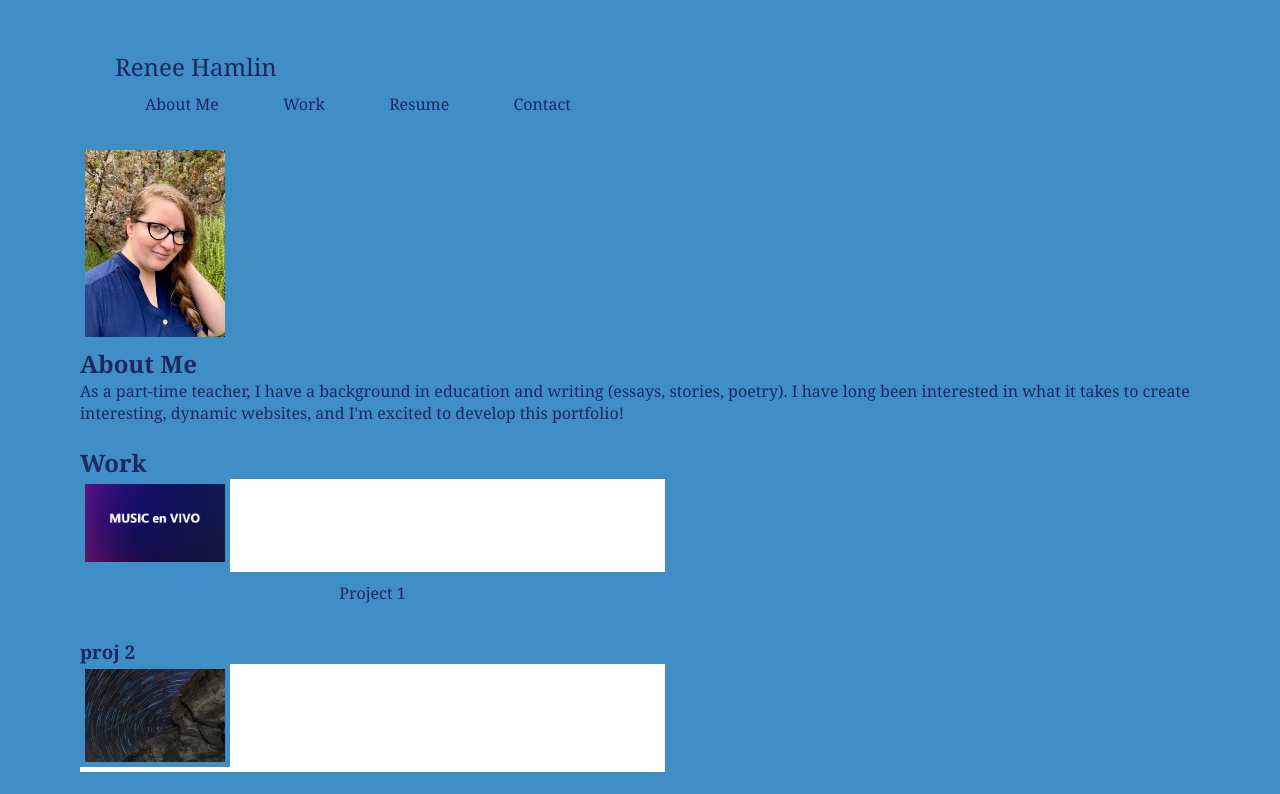
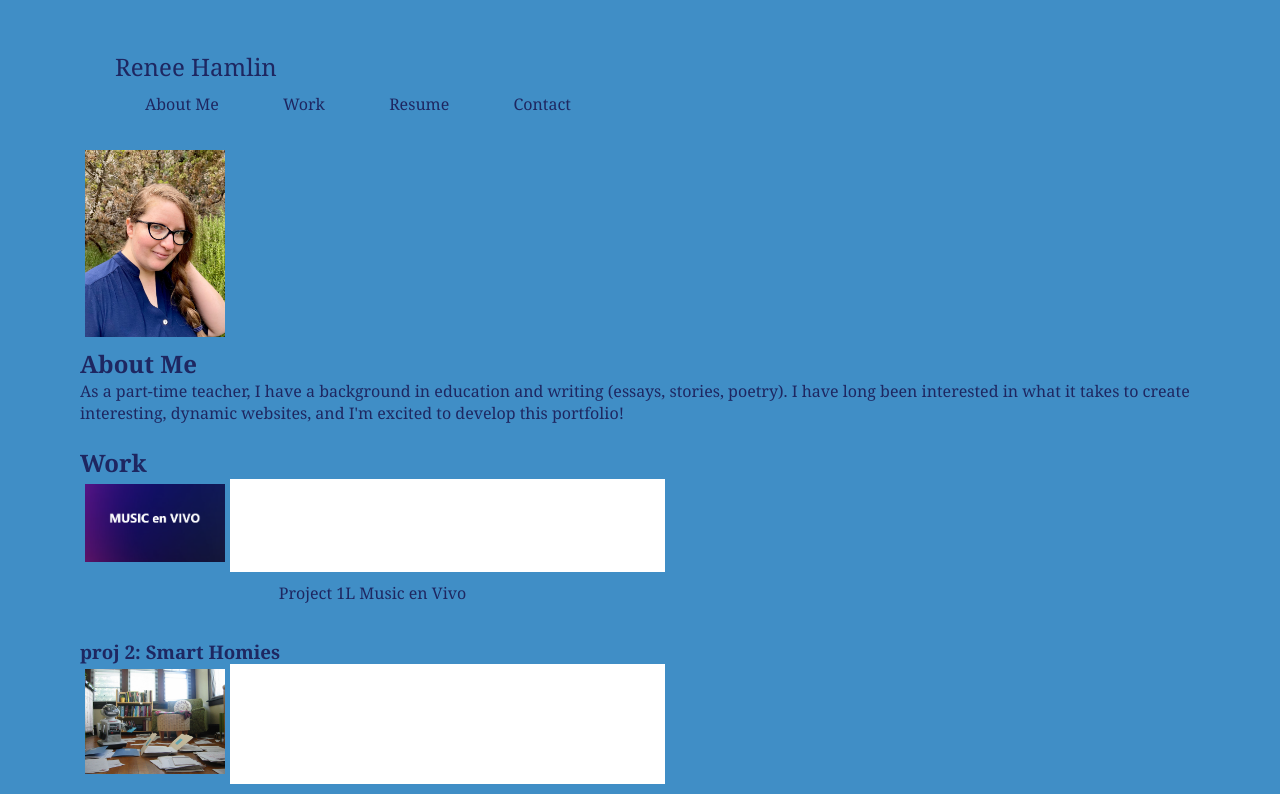
Before and after one commit to rnhamlin/portfolio, a plain HTML site: page index.html in a window 1280 px wide. Shown: the top 794 px of the page. Drawn offline with Linux system fonts and the light colour scheme.

Commit message:
adding project 2

```diff
--- a/index.html
+++ b/index.html
@@ -72,13 +72,13 @@
        <a target="_blank" href="https://wilmr.github.io/Music-en-Vivo/index.html">
         <img src="./assets/images/musicenvivo1.png" alt="music en vivo glimpse" /></a>
         <div class="container">
-            <p>Project 1</p>
+            <p>Project 1L Music en Vivo</p>
         </div>
     </div>
     <!--second project, placeholder-->
     <div class="polaroid">
-        <h3>proj 2</h3>
-        <img src="./assets/images/placeholder1.png" alt="starry sky over rocky canyon">
+        <h3>proj 2: Smart Homies</h3>
+        <a target="_blank" href="https://github.com/rnhamlin/smart-homie/tree/develop"><img src="./assets/images/robot books.jpg" alt="robot surrounded by books"></a>
     </div>
     <!--3rd project, placeholder-->
     <div class ="polaroid">
```
Also changed, not shown: assets/images/robot books.jpg (added).
